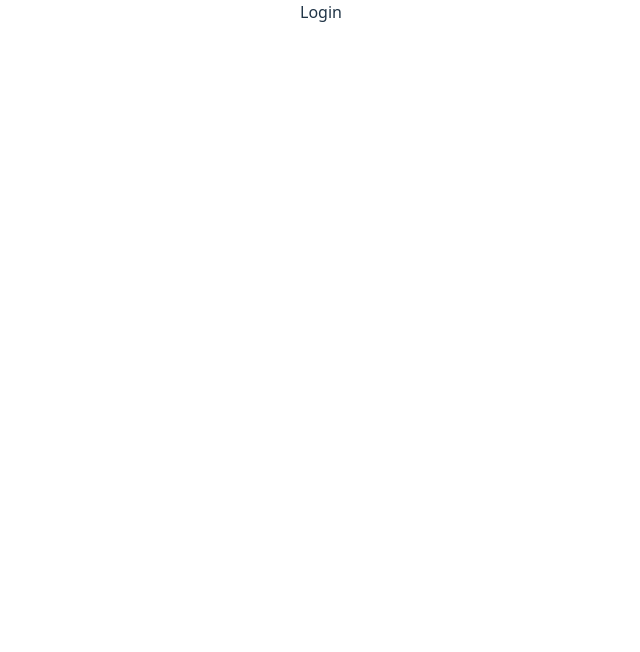
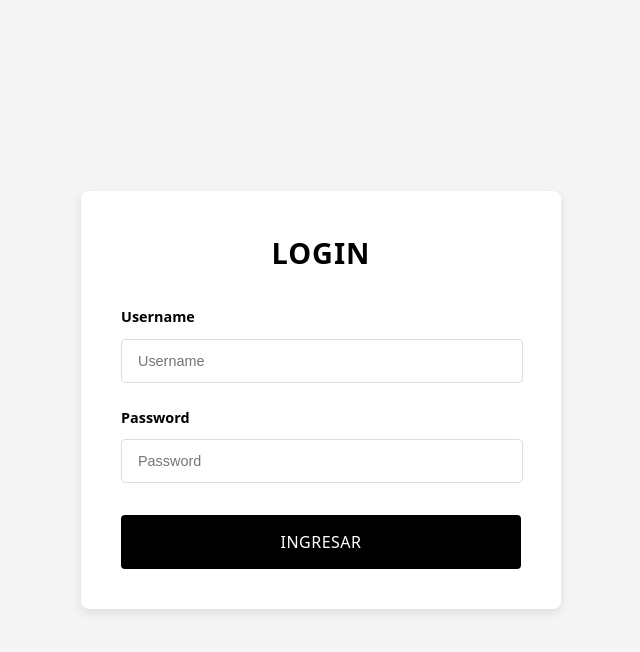
Before and after one commit to Marl8/Proyecto_Ecommerce_NetStore_React, a React (Vite) app in the folder proyecto_final_ecommerce/: page /login in a window 1280 px wide. Shown: the top 652 px of the page, without its empty margins (319-959 px from the left). Built offline with nearby package versions, Linux system fonts and the light colour scheme.

Commit message:
Commit 7

```diff
--- a/proyecto_final_ecommerce/src/App.css
+++ b/proyecto_final_ecommerce/src/App.css
@@ -157,6 +157,11 @@
     text-align: center;
   }
 
+  .btnLogin-nav{
+
+    color: aqua;
+  }
+
   .navButton{
     width: 100%;
     text-align: center;
--- a/proyecto_final_ecommerce/src/App.jsx
+++ b/proyecto_final_ecommerce/src/App.jsx
@@ -10,8 +10,6 @@
 import { BrowserRouter as Router, Routes, Route } from 'react-router-dom'
 
 function App() {
-
-
 
   return (
     <>
--- a/proyecto_final_ecommerce/src/components/Nav.jsx
+++ b/proyecto_final_ecommerce/src/components/Nav.jsx
@@ -8,37 +8,7 @@
 const Nav = () => {
 
   const { cart, setCartOpen, isAuthenticated } = useContext(CartContext)
-  /*
-  const [isCartOpen, setCartOpen] = useState(false);
 
-  const borrarProducto = (product) => {
-    setCart((cart) => {
-      /**
-       * Si el producto existe y la cantidad del producto existente en el carrito es mayor a 1
-       * entonces se resta 1 a la cantidad del producto existente en el carrito (por ejemplo hay seleccionadas 3
-       * lapiceras en el carrito se borra 1 y quedan 2).
-       * En caso contrario se devuelve un NULL.
-       * Por último se filtran todos los productos distintos a NULL y nos quedarán todos los productos existentes en
-       * el carrito de compras.
-
-      return cart
-        .map((item) => {
-          if (item.id === product.id && item.cantidad > 1) {
-            return { ...item, cantidad: item.cantidad - 1 };
-          } else if (item.id === product.id && item.cantidad === 1) {
-            return null;
-          } else {
-            return item;
-          }
-        })
-        .filter((item) => item != null);
-    });
-  };
-
-  const vaciarCarrito = () => {
-    setCart([]);
-  };
-  */
   const cartCount = cart.length;
 
   return (
@@ -83,6 +53,13 @@
                 setCartOpen(false);
               }}
             />
+            <li style={{border: '1px solid white',
+              borderRadius: '5px',
+              padding: '2px'}}>
+          <Link className='link' to={"/Login"}>
+            Login
+          </Link>
+        </li>
           </>
         )}
       </ul>
--- a/proyecto_final_ecommerce/src/context/CartContext.jsx
+++ b/proyecto_final_ecommerce/src/context/CartContext.jsx
@@ -102,5 +102,4 @@
 	)
 }
 
-
 export default CartContext
--- a/proyecto_final_ecommerce/src/layouts/Admin.jsx
+++ b/proyecto_final_ecommerce/src/layouts/Admin.jsx
@@ -70,7 +70,7 @@
                 />
                 <span>{product.nombre}</span>
                 <span>${product.precio}</span>
-                <div>
+                <div className="buttons-admin-container">
                   <button className="edit-button">Editar</button>
 
                   <button className="delete-button">Eliminar</button>
--- a/proyecto_final_ecommerce/src/layouts/Login.jsx
+++ b/proyecto_final_ecommerce/src/layouts/Login.jsx
@@ -1,8 +1,19 @@
-import React from 'react'
+import './style/Login.css'
 
 const Login = () => {
   return (
-    <div>Login</div>
+    <div className='login-container'>
+      <div className='login-form-container'>
+        <h2 className='login-title'>LOGIN</h2>
+        <form className='form-login'>
+          <label className='form-login-label'>Username</label>
+          <input className='login-input' type="text" placeholder='Username'/>
+          <label className='form-login-label'>Password</label>
+          <input className='login-input' type="password" placeholder='Password'/>
+          <button className='button-login'>Ingresar</button>
+        </form>
+      </div>
+    </div>
   )
 }
 
--- a/proyecto_final_ecommerce/src/layouts/style/Admin.css
+++ b/proyecto_final_ecommerce/src/layouts/style/Admin.css
@@ -55,27 +55,34 @@
 }
 
 .list img {
-    width: 50px;
-    height: 50px;
-    margin-right: 10px;
+    width: 150px;
+    height: 150px;
 }
 
 .listItem {
     display: flex;
     flex-direction: column;
-    justify-content: space-between;
+    justify-content: center;
     align-items: center;
     padding: 2rem;
     border-bottom: 1px solid #ccc;
 }
+
 .listItem span {
 
     font-size: 18px;
-    margin-bottom: 5px;
+    padding: 0.5rem 0 0.3rem;
+    text-align: center;
+}
+
+.buttons-admin-container{
+    display: flex;
+    justify-content: center;
+    gap: 10px;
+    margin-top: 0.5rem;
 }
 
 .edit-button {
-    margin: 1rem;
     padding: 0.5rem 1.5rem;
     background-color: #2196F3;
     color: white;
--- /dev/null
+++ b/proyecto_final_ecommerce/src/layouts/style/Login.css
@@ -0,0 +1,90 @@
+.login-container {
+    min-height: 100vh;
+    display: flex;
+    justify-content: center;
+    align-items: center;
+    background-color: #f5f5f5;
+    padding: 0;
+}
+
+.login-form-container {
+    background-color: white;
+    padding: 2.5rem;
+    border-radius: 8px;
+    box-shadow: 0 4px 12px rgba(0, 0, 0, 0.1);
+    width: 100%;
+    max-width: 400px;
+    margin: 0 auto; /* Centrado seguro */
+}
+
+.login-title {
+    text-align: center;
+    color: black;
+    font-size: 1.8rem;
+    font-weight: 600;
+    margin-bottom: 2rem;
+    letter-spacing: 1px;
+    width: 100%;
+}
+
+.form-login {
+    display: flex;
+    flex-direction: column;
+    gap: 1.5rem;
+    width: 100%;
+}
+
+.form-login-label {
+    color: black;
+    font-weight: bold;
+    font-size: 0.9rem;
+    margin-bottom: -0.8rem;
+    width: 100%;
+    text-align: left;
+}
+
+.login-input {
+    width: calc(100% - 2rem);
+    padding: 0.8rem 1rem;
+    border: 1px solid #ddd;
+    border-radius: 4px;
+    font-size: 0.9rem;
+    transition: border 0.3s ease;
+    background-color: white;
+    color: black;
+}
+
+.button-login {
+    background-color: black;
+    color: white;
+    border: none;
+    padding: 1rem;
+    border-radius: 4px;
+    font-weight: 500;
+    font-size: 1rem;
+    cursor: pointer;
+    transition: background-color 0.3s ease;
+    margin-top: 0.5rem;
+    text-transform: uppercase;
+    letter-spacing: 0.5px;
+}
+
+/* Efecto hover más marcado */
+.button-login:hover {
+    background-color: #222;
+}
+
+/* Mejora para el foco en los inputs */
+.login-input:focus {
+    outline: none;
+    border-color: black;
+    box-shadow: 0 0 0 2px rgba(0, 0, 0, 0.1);
+}
+
+
+@media (max-width: 768px) {
+
+    .login-container {
+    padding: 0 2rem; /* Añadido para evitar que toque los bordes en móviles */
+}
+}
```
Also changed, not shown: proyecto_final_ecommerce/src/components/GalleryProducts.jsx (+0 -22 lines).
